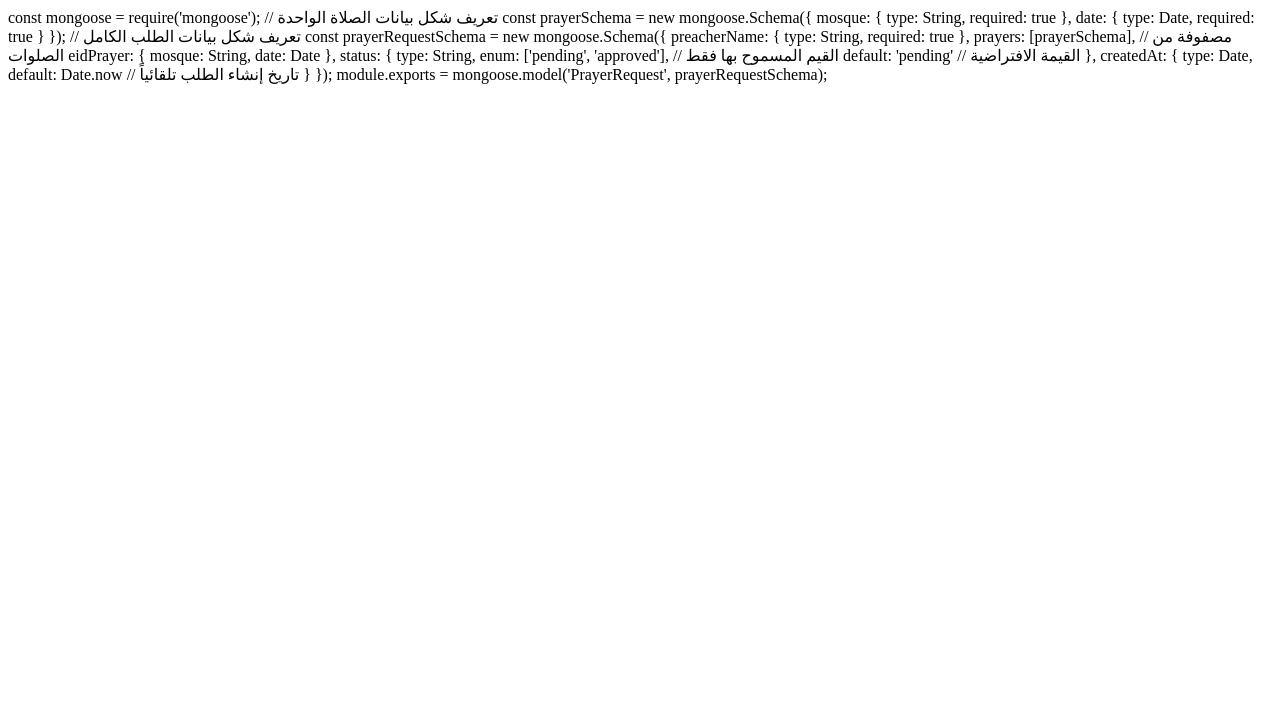
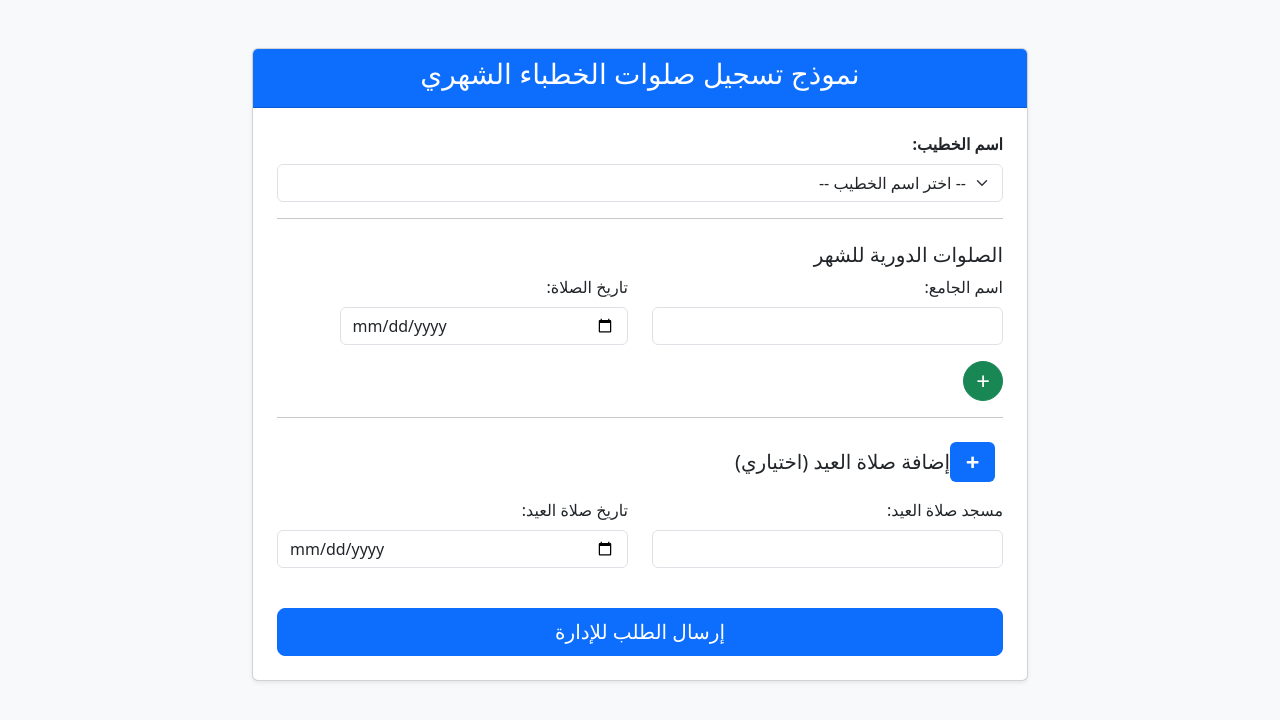
Before and after one commit to test5104/khotaba-system, a website: page public/index.html in a window 1280 px wide. Drawn offline with nearby package versions, Linux system fonts and the light colour scheme.

Commit message:
Fix file contents, final final fix!

```diff
--- a/public/index.html
+++ b/public/index.html
@@ -1,37 +1,93 @@
-const mongoose = require('mongoose');
+<!DOCTYPE html>
+<html lang="ar" dir="rtl">
+<head>
+    <meta charset="UTF-8">
+    <meta name="viewport" content="width=device-width, initial-scale=1.0">
+    <title>تسجيل صلوات الخطباء</title>
+    <!-- Bootstrap CSS -->
+    <link href="https://cdn.jsdelivr.net/npm/bootstrap@5.3.3/dist/css/bootstrap.min.css" rel="stylesheet">
+    <style>
+        body { background-color: #f8f9fa; }
+        .container { max-width: 800px; }
+        .card-header { background-color: #0d6efd; color: white; }
+        .btn-add {
+            width: 40px;
+            height: 40px;
+            border-radius: 50%;
+            font-size: 1.5rem;
+            line-height: 1.5rem;
+        }
+    </style>
+</head>
+<body>
+    <div class="container my-5">
+        <div class="card shadow-sm">
+            <div class="card-header text-center">
+                <h3>نموذج تسجيل صلوات الخطباء الشهري</h3>
+            </div>
+            <div class="card-body p-4">
+                <form id="prayerForm">
+                    <!-- اختيار الخطيب -->
+                    <div class="mb-3">
+                        <label for="preacherName" class="form-label fw-bold">اسم الخطيب:</label>
+                        <select class="form-select" id="preacherName" required>
+                            <option value="" disabled selected>-- اختر اسم الخطيب --</option>
+                            <option value="عبدالرحمن السديس">عبدالرحمن السديس</option>
+                            <option value="سعود الشريم">سعود الشريم</option>
+                            <option value="صالح الفوزان">صالح الفوزان</option>
+                            <option value="عبدالعزيز آل الشيخ">عبدالعزيز آل الشيخ</option>
+                            <option value="محمد العريفي">محمد العريفي</option>
+                        </select>
+                    </div>
 
-// تعريف شكل بيانات الصلاة الواحدة
-const prayerSchema = new mongoose.Schema({
-  mosque: {
-    type: String,
-    required: true
-  },
-  date: {
-    type: Date,
-    required: true
-  }
-});
+                    <hr>
 
-// تعريف شكل بيانات الطلب الكامل
-const prayerRequestSchema = new mongoose.Schema({
-  preacherName: {
-    type: String,
-    required: true
-  },
-  prayers: [prayerSchema], // مصفوفة من الصلوات
-  eidPrayer: {
-    mosque: String,
-    date: Date
-  },
-  status: {
-    type: String,
-    enum: ['pending', 'approved'], // القيم المسموح بها فقط
-    default: 'pending' // القيمة الافتراضية
-  },
-  createdAt: {
-    type: Date,
-    default: Date.now // تاريخ إنشاء الطلب تلقائياً
-  }
-});
+                    <!-- الصلوات العادية -->
+                    <h5 class="mt-4">الصلوات الدورية للشهر</h5>
+                    <div id="prayersContainer">
+                        <!-- بداية إدخال الصلاة الأولى -->
+                        <div class="row prayer-entry mb-3 align-items-center">
+                            <div class="col-md-6">
+                                <label class="form-label">اسم الجامع:</label>
+                                <input type="text" class="form-control mosque-name" required>
+                            </div>
+                            <div class="col-md-5">
+                                <label class="form-label">تاريخ الصلاة:</label>
+                                <input type="date" class="form-control prayer-date" required>
+                            </div>
+                        </div>
+                        <!-- نهاية إدخال الصلاة الأولى -->
+                    </div>
+                    <button type="button" id="addPrayerBtn" class="btn btn-success btn-add d-flex align-items-center justify-content-center">+</button>
 
-module.exports = mongoose.model('PrayerRequest', prayerRequestSchema);
+                    <hr>
+
+                    <!-- صلاة العيد -->
+                    <h5 class="mt-4 d-flex align-items-center">
+                        <span class="badge bg-primary me-2 fs-4">+</span>
+                        إضافة صلاة العيد (اختياري)
+                    </h5>
+                    <div class="row mt-3">
+                         <div class="col-md-6 mb-3">
+                            <label for="eidMosque" class="form-label">مسجد صلاة العيد:</label>
+                            <input type="text" class="form-control" id="eidMosque">
+                        </div>
+                        <div class="col-md-6 mb-3">
+                            <label for="eidDate" class="form-label">تاريخ صلاة العيد:</label>
+                            <input type="date" class="form-control" id="eidDate">
+                        </div>
+                    </div>
+
+                    <!-- زر الإرسال -->
+                    <div class="d-grid mt-4">
+                        <button type="submit" class="btn btn-primary btn-lg">إرسال الطلب للإدارة</button>
+                    </div>
+                </form>
+            </div>
+        </div>
+        <div id="alert-container" class="mt-3"></div>
+    </div>
+
+    <script src="/script.js"></script>
+</body>
+</html>
```
Also changed, not shown: models/PrayerRequest.js (line endings or trailing spaces).
